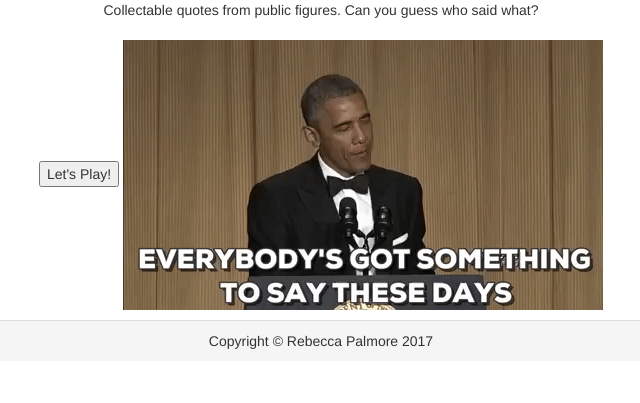
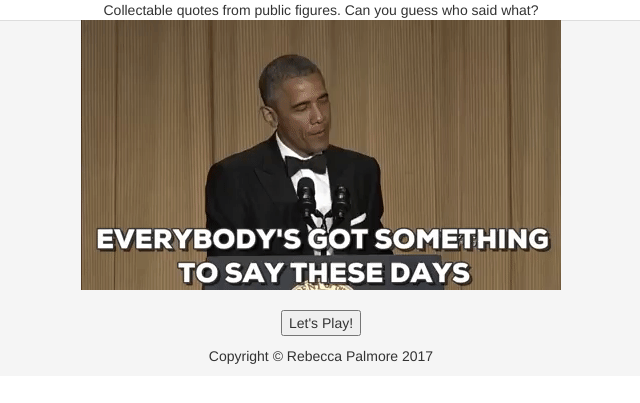
Before and after one commit to rpalmore/TriviaGame, a PHP site: page / in a window 1280 px wide. Shown: the part 115-518 px from the top of the page, without its empty margins (319-959 px from the left). Run offline with PHP 8.4, Linux system fonts and the light colour scheme; some libraries are stand-ins or nearby versions.

Commit message:
updating css

```diff
--- a/assets/css/style.css
+++ b/assets/css/style.css
@@ -8,19 +8,10 @@ header {
 	text-align: center;
 }
 
-.test {
-	background-color: red;
+.startButton {
+	margin-top: 20px;
 }
 
-.button {
-	width: 25%;
+.main {
+	martin-top: 20px;
 }
-
-.button-color {
-	background-color: red;
-}
-
-.main
-{
-	margin-top: 20px;
-}
--- a/assets/javascript/app.js
+++ b/assets/javascript/app.js
@@ -53,7 +53,7 @@ var lossCounter = 0;
 var unanswered = 0;
 
 function start() {
-	$(".startButton").append(giphy);
+	$(".main").prepend(giphy);
 	$("#startButton").on("click", function() {
 	$(".startButton").remove();
 	roundOne();
--- a/index.html
+++ b/index.html
@@ -37,7 +37,7 @@
 
 	<div class="subhead">Collectable quotes from public figures. Can you guess who said what?</div>
 
-	<div class="main text-center">
+	<div class="main text-center col-xs-12">
 
 		<div class="startButton">
 
@@ -46,6 +46,7 @@
 		</div>
 
 		<div class="play">
+
 
 			<p><span id="timer"></span></p>
 			<p><span id="question"></span></p>
```
